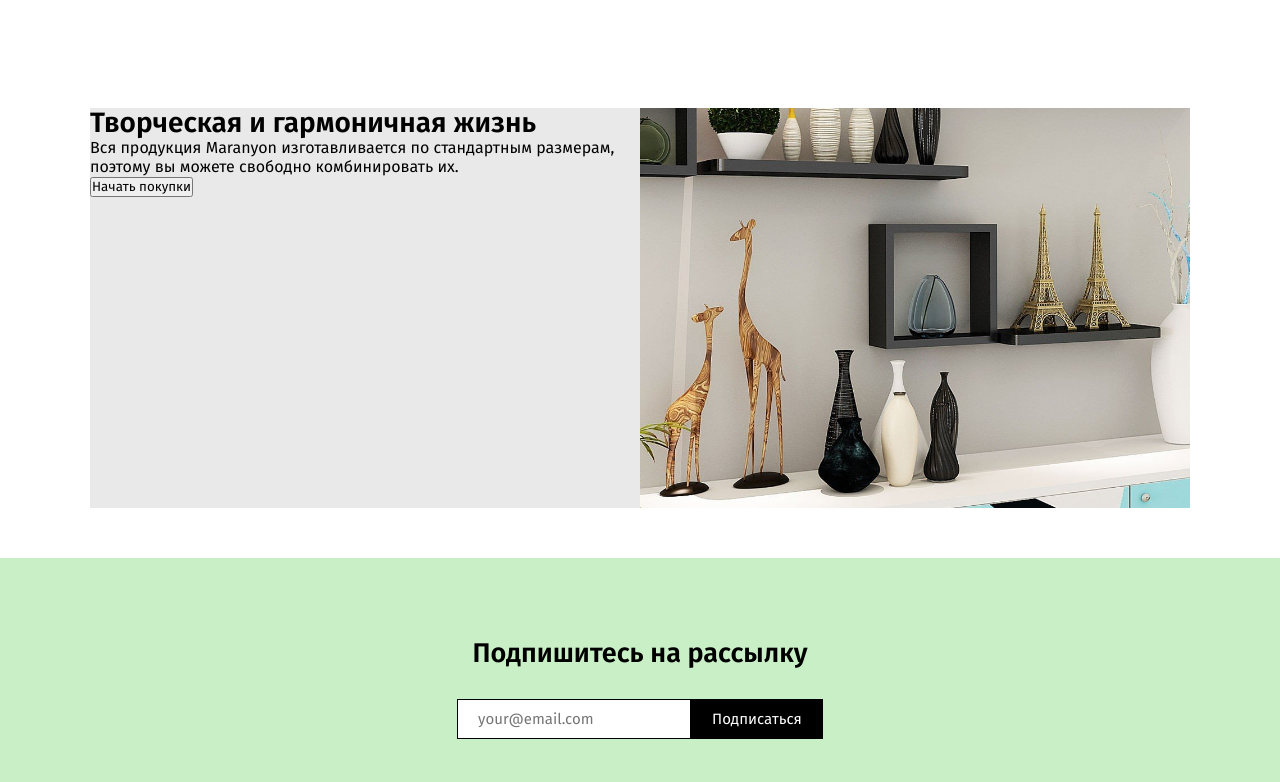
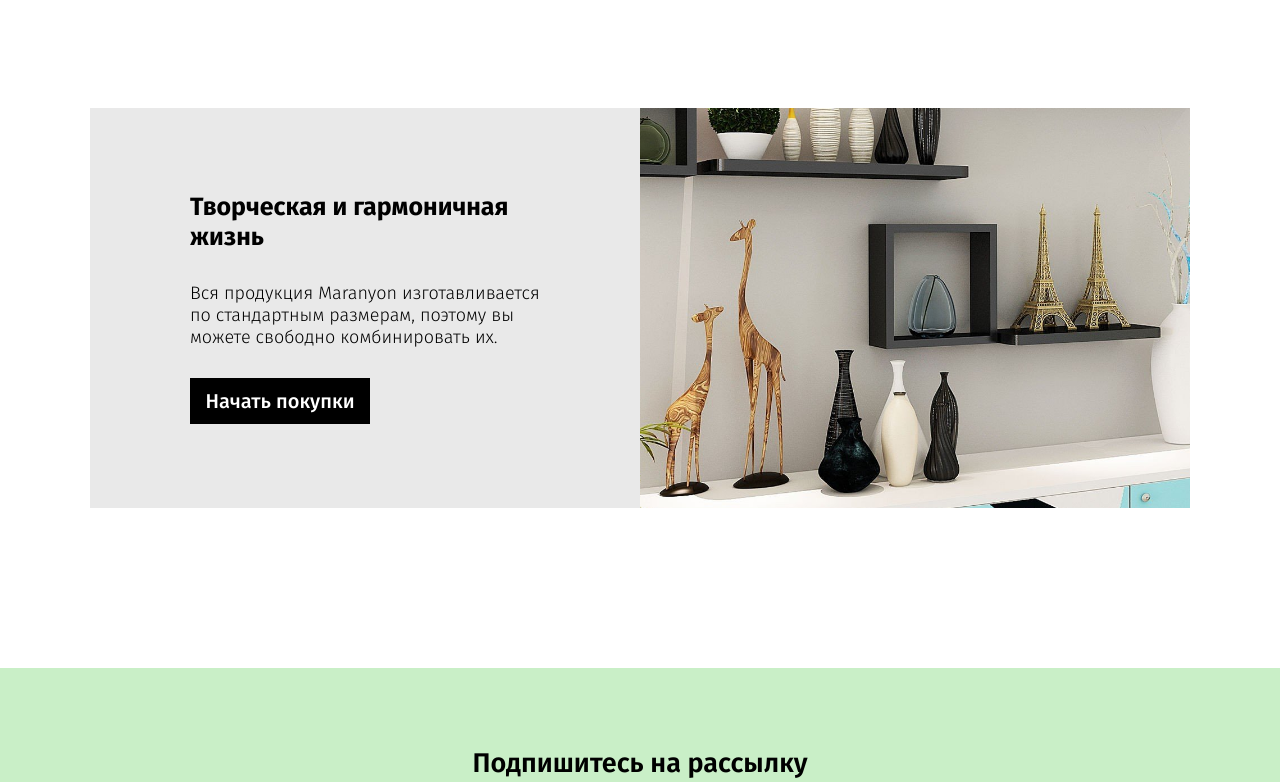
Before and after one commit to garinyaroslav/maranyon, a React (Create React App) app: page / in a window 1280 px wide. Shown: the part 1338-2120 px from the top of the page. Built offline with nearby package versions, Linux system fonts and the light colour scheme.

Commit message:
made a banner

```diff
--- a/src/components/Header/Header.module.scss
+++ b/src/components/Header/Header.module.scss
@@ -1,8 +1,11 @@
 .root {
-  position: relative;
+  background-color: #fff;
+  position: fixed;
+  top: 0;
+  z-index: 100;
   width: 100%;
   height: 70px;
-  box-shadow: rgba(0, 0, 0, 0.2) 0px 0px 4px 0px;
+  box-shadow: 0 4px 5px -5px rgba(0, 0, 0, 0.23);
   display: flex;
   justify-content: center;
   align-items: center;
--- a/src/components/Windows/index.jsx
+++ b/src/components/Windows/index.jsx
@@ -11,7 +11,7 @@ export const Windows = () => {
       <div className={styles.categoryTwo}>
         <div className={styles.overlay}></div>
         <img src="/img/2.png" alt="category" />
-        <span>Лампы</span>
+        <span>Люстры</span>
       </div>
       <div className={styles.categoryTree}>
         <div className={styles.overlay}></div>
--- a/src/pages/Home/Home.module.scss
+++ b/src/pages/Home/Home.module.scss
@@ -2,6 +2,8 @@
   padding: 50px 0 50px 0;
   width: 1100px;
   margin: 0 auto;
+  margin-top: 70px;
+  margin-bottom: 110px;
 
   .proud {
     margin-bottom: 110px;
@@ -26,14 +28,38 @@
 
     .textSide {
       background-color: #e9e9e9;
+      display: flex;
+      flex-direction: column;
+      justify-content: center;
+      padding: 0 100px;
       width: 50%;
       height: 100%;
 
       h2 {
+        margin-bottom: 30px;
+        font-size: 25px;
+        font-weight: 700;
       }
       p {
+        margin-bottom: 30px;
+        font-size: 18px;
+        font-weight: 300;
       }
       button {
+        cursor: pointer;
+        font-size: 20px;
+        font-weight: 500;
+        width: 180px;
+        padding: 10px;
+        color: #fff;
+        border: 1px solid #000;
+        background-color: #000;
+        transition: background-color 0.15s ease-in-out;
+
+        &:hover {
+          background-color: #e9e9e9;
+          color: #000;
+        }
       }
     }
     .imageSide {
--- a/src/pages/Home/index.jsx
+++ b/src/pages/Home/index.jsx
@@ -1,3 +1,5 @@
+import { Link } from 'react-router-dom';
+
 import { Windows, ProductBlock } from '../../components';
 
 import styles from './Home.module.scss';
@@ -26,12 +28,15 @@ export const Home = () => {
             Вся продукция Maranyon изготавливается по стандартным размерам, поэтому вы можете
             свободно комбинировать их.
           </p>
-          <button>Начать покупки</button>
+          <Link to="categories">
+            <button>Начать покупки</button>
+          </Link>
         </div>
         <div className={styles.imageSide}>
           <img src="/img/bannerImage1.png" alt="banner" />
         </div>
       </div>
+      <div className={styles.slyder}></div>
     </div>
   );
 };
```
